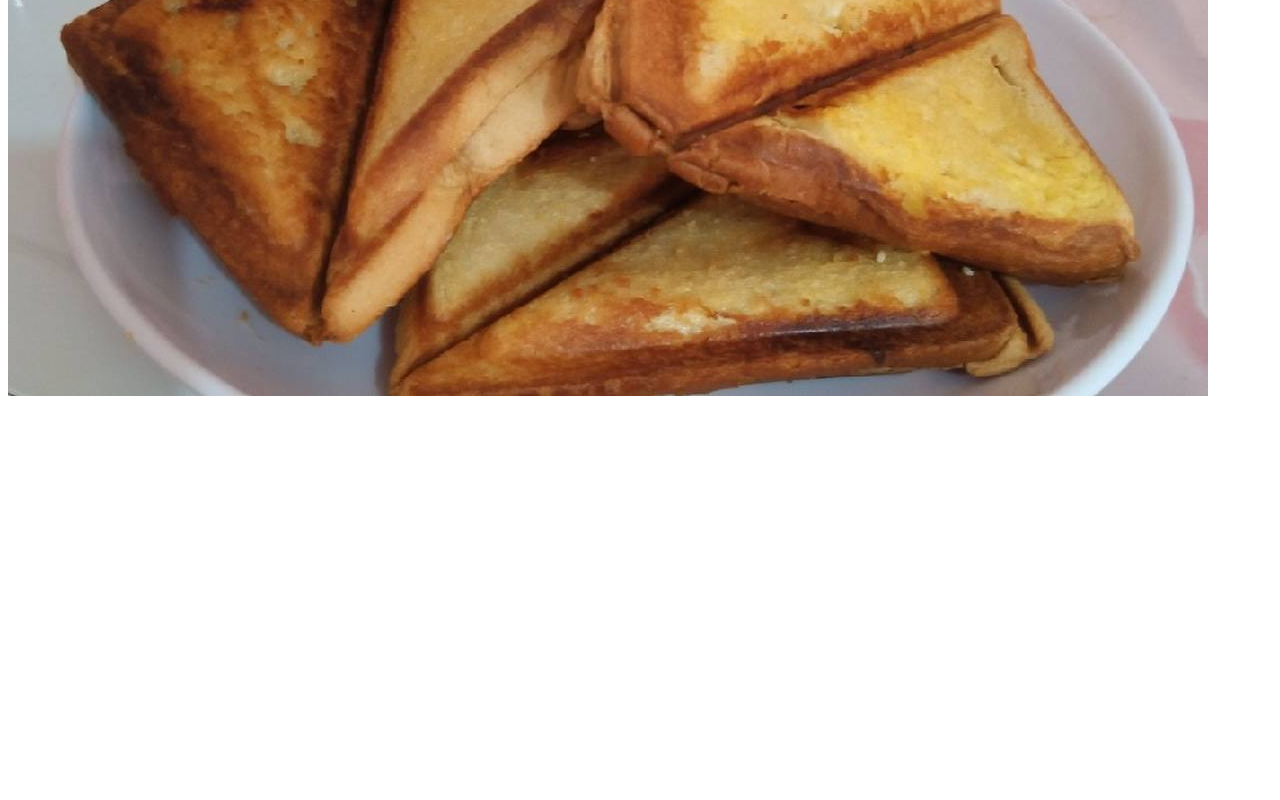
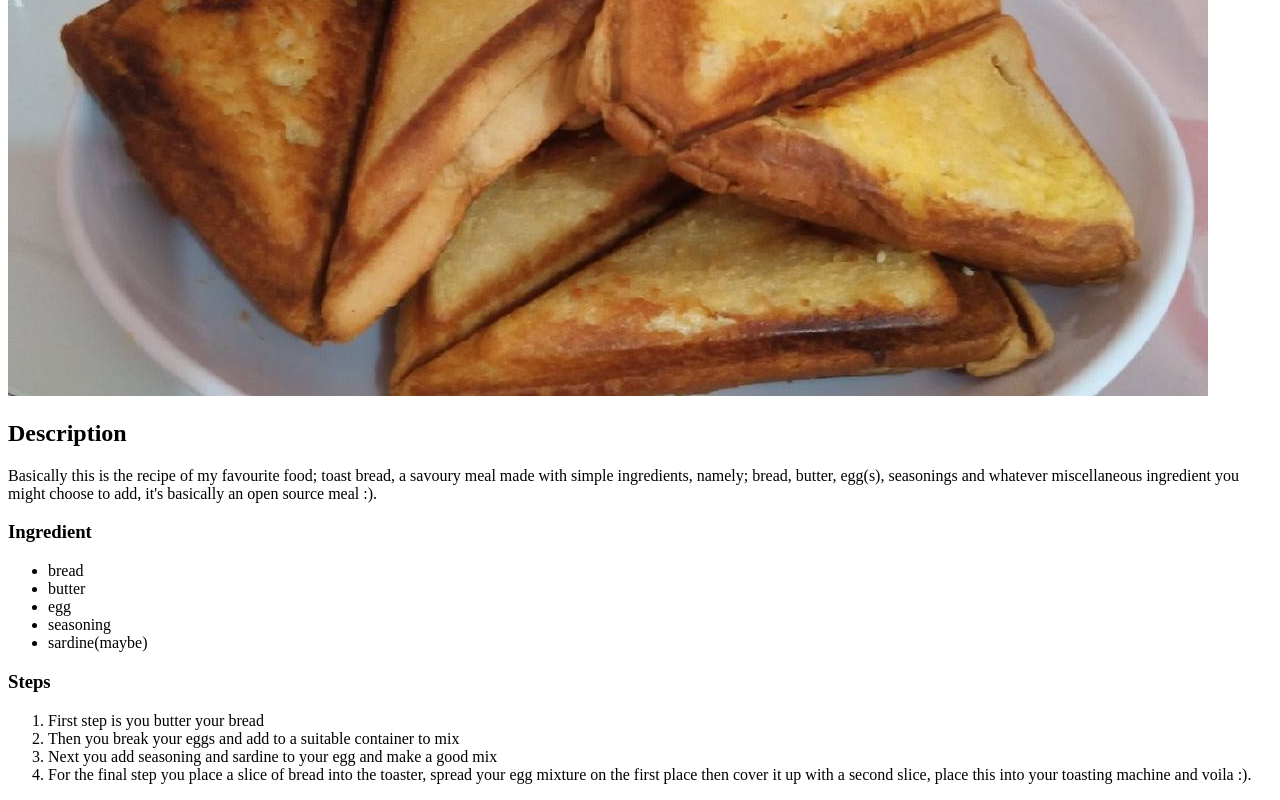
Before and after one commit to assface69/odin-recipes-, a plain HTML site: page recipes/toastbread.html in a window 1280 px wide. Shown: the part 314-1114 px from the top of the page. Before the commit the page ends 800 px from the top, so only its background shows below. Drawn offline with Linux system fonts and the light colour scheme.

Commit message:
Complete toast bread recipe

```diff
--- a/recipes/toastbread.html
+++ b/recipes/toastbread.html
@@ -9,5 +9,34 @@
 <body>
     <h1>Toast Bread</h1>
     <img src="../images/photo.jpeg" alt ="a picture of the best food :)">
+    <h2>Description</h2>
+    <p>
+        Basically this is the recipe of my favourite food;
+        toast bread, a savoury meal made with simple ingredients,
+        namely; bread, butter, egg(s), seasonings and whatever
+        miscellaneous ingredient you might choose to add, it's
+        basically an open source meal :).
+    </p>
+    <h3>Ingredient</h3>
+    <ul>
+        <li>bread</li>
+        <li>butter</li>
+        <li>egg</li>
+        <li>seasoning</li>
+        <li>sardine(maybe)</li>
+    </ul>
+
+    <h3>Steps</h3>
+
+    <ol>
+        <li>First step is you butter your bread</li>
+        <li>Then you break your eggs and add to a suitable container to mix</li>
+        <li>Next you add seasoning and sardine to your egg and make a good mix</li>
+        <li>For the final step you place a slice of bread into the toaster, spread
+            your egg mixture on the first place then cover it up with a second slice,
+            place this into your toasting machine and voila :).
+        </li>
+    </ol>
+
 </body>
 </html>
```
